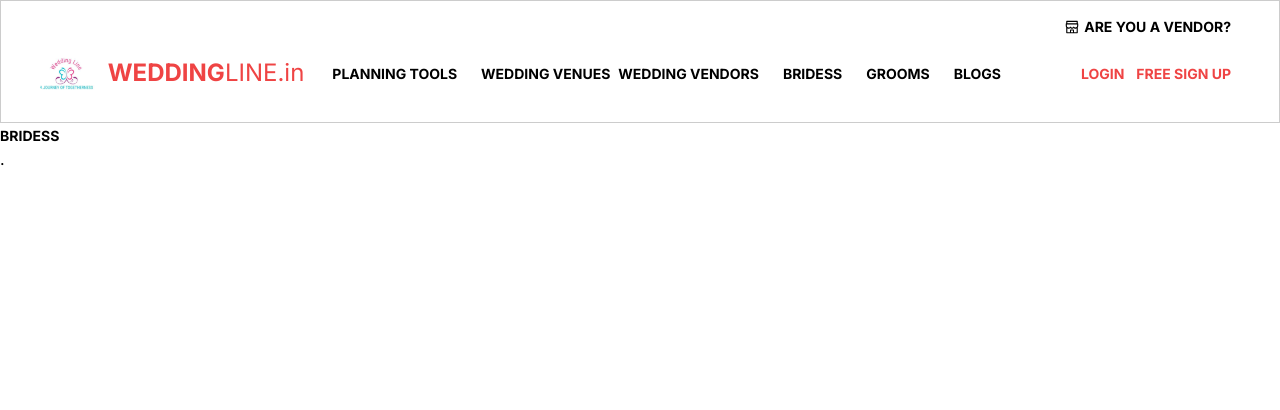
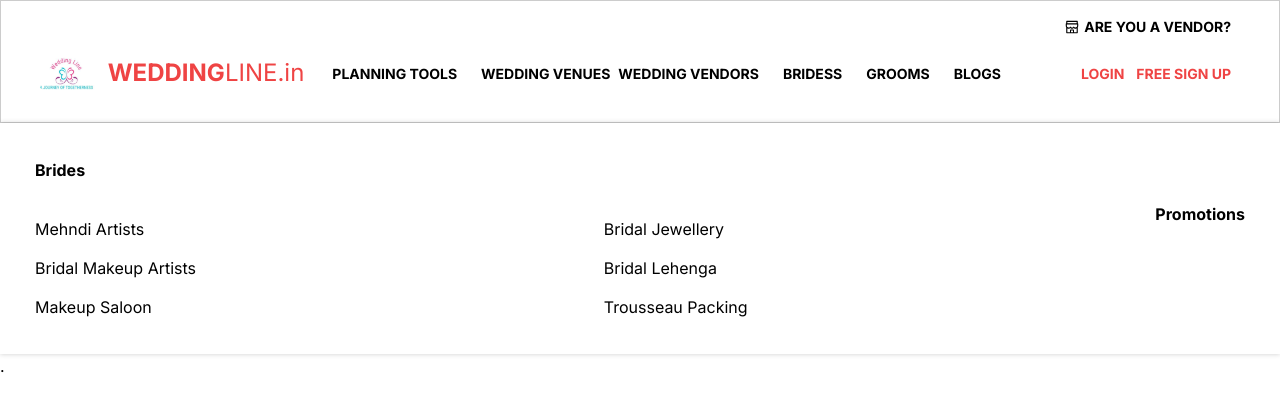
Before and after one commit to NashibJr/wedding-wire, a Next.js app: page / in a window 1280 px wide. Shown: the top 410 px of the page. Built offline with nearby package versions, Linux system fonts and the light colour scheme.

Commit message:
I have Added the hidden links of the Brides link

```diff
--- a/components/NavigationBar.js
+++ b/components/NavigationBar.js
@@ -11,6 +11,7 @@ import Blogs from "./Links/Blogs";
 import PlanningHiddenLinks from "@/hiddenlinks/PlanningHiddenLinks";
 import WeddingvenHiddenlinks from "@/hiddenlinks/WeddingvenHiddenlinks";
 import WeddingvendHidenLinks from "@/hiddenlinks/WeddingvendHidenLinks";
+import BridesHiddenLinks from "@/hiddenlinks/BridesHiddenLinks";
 
 const NavigationBar = () => {
   return (
@@ -73,7 +74,7 @@ const NavigationBar = () => {
       {/* <PlanningHiddenLinks /> */}
       {/* <WeddingvenHiddenlinks /> */}
       {/* <WeddingvendHidenLinks /> */}
-      <Brides />
+      <BridesHiddenLinks />
     </div>
   );
 };
--- /dev/null
+++ b/hiddenlinks/BridesHiddenLinks.js
@@ -0,0 +1,45 @@
+import React from "react";
+import HiddenLinks from "./HiddenLinks";
+import Link from "@/components/Links/Link";
+import WeddingVendComponent from "@/components/WeddingVendComponent";
+
+const BridesHiddenLinks = () => {
+  return (
+    <HiddenLinks>
+      <div style={{ padding: 35 }}>
+        <Link
+          label="Brides"
+          route="#artists"
+          _class="hover:text-red-800 font-bold"
+        />
+        <div style={{ marginTop: 20 }}>
+          <div style={{ display: "flex", justifyContent: "space-between" }}>
+            <WeddingVendComponent
+              labelOne="Mehndi Artists"
+              labelTwo="Bridal Makeup Artists"
+              labelThree="Makeup Saloon"
+              routeOne="#artists"
+              routeTwo="#MakeupInvitations"
+              routeThree="#Saloon"
+            />
+            <WeddingVendComponent
+              labelOne="Bridal Jewellery"
+              labelTwo="Bridal Lehenga"
+              labelThree="Trousseau Packing"
+              routeOne="#Jewellery"
+              routeTwo="#Lehenga"
+              routeThree="#Trousseau"
+            />
+            <Link
+              _class="hover:text-red-800 font-bold"
+              label="Promotions"
+              route="#promotions"
+            />
+          </div>
+        </div>
+      </div>
+    </HiddenLinks>
+  );
+};
+
+export default BridesHiddenLinks;
```
Also changed, not shown: hiddenlinks/Brides.js (deleted, +0 -7 lines).
